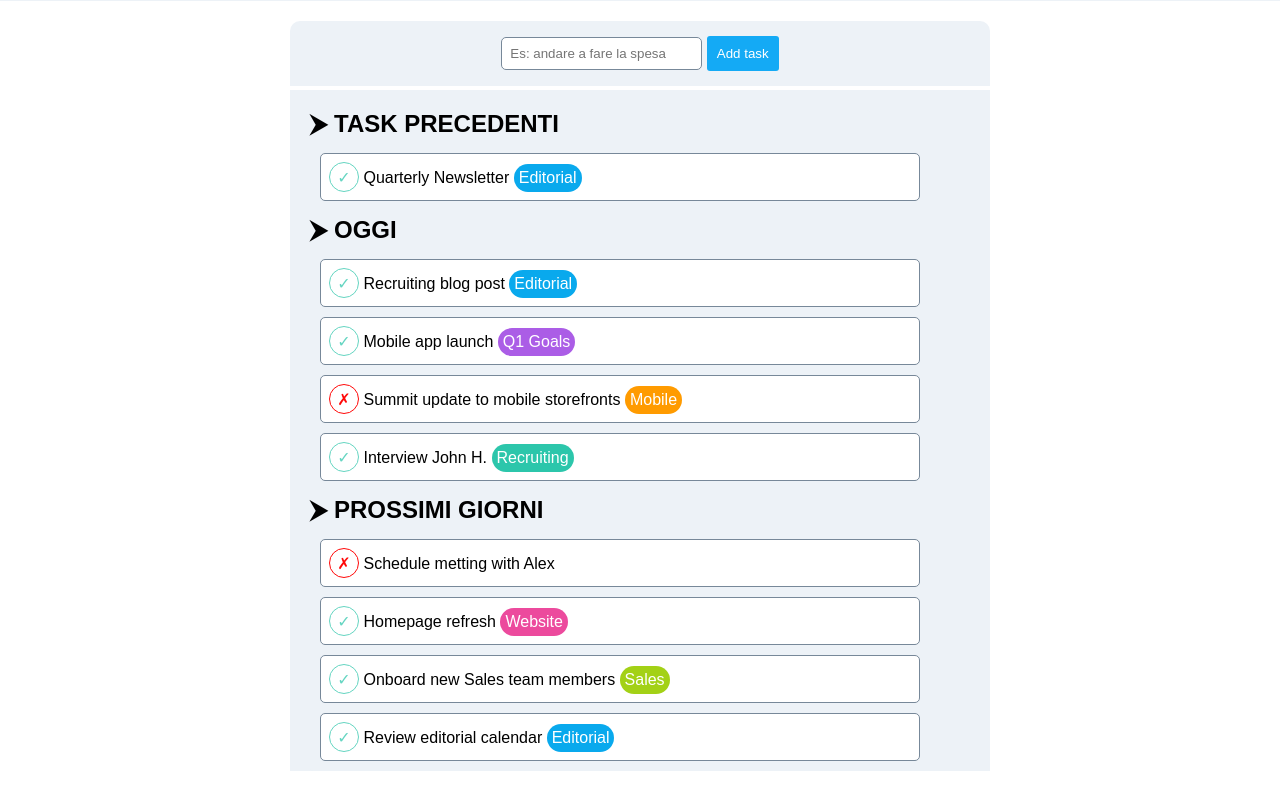
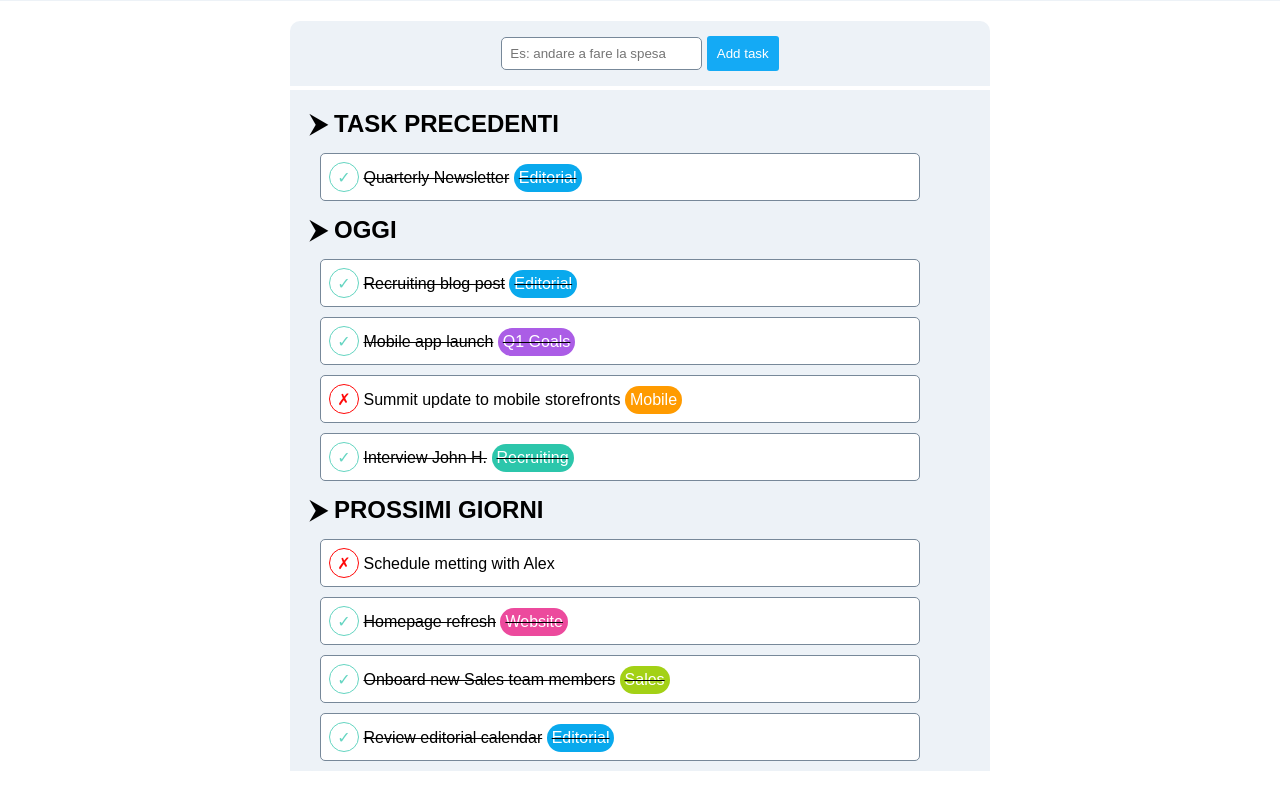
Before and after one commit to lucasens1/html-css-toboolist, a plain HTML site: page index.html in a window 1280 px wide. Shown: the part 66-857 px from the top of the page. Drawn offline with Linux system fonts and the light colour scheme.

Commit message:
add: lista annidata completa con stile corretto

```diff
--- a/css/style.css
+++ b/css/style.css
@@ -73,9 +73,10 @@ h2{
 
 .subject{
     padding: 5px;
-    color: white;
     border-radius: 20px;
 }
+
+
 
 .check{
     height: 30px;
@@ -87,6 +88,9 @@ h2{
 }
 
 /*Colori delle materie e delle task*/
+.subjectitle{
+    color: white;
+}
 
 .yes{
     color: #64d5c1 ;
@@ -130,3 +134,16 @@ h2{
 }
 
 /* Linethrough */
+
+.okay{
+    text-decoration: line-through;
+}
+
+.subject.mobile.okay,
+.subject.edit.okay,
+.subject.website.okay,
+.subject.sales.okay,
+.subject.goals.okay,
+.subject.recruits.okay{
+    text-decoration: line-through;
+}
--- a/index.html
+++ b/index.html
@@ -35,8 +35,8 @@
                         <li>
                             <ul class="oldlist">
                                 <li><div class="check yes">&check;</div></li>
-                                <li><div class="object">Quarterly   Newsletter</div></li>
-                                <li><div class="subject edit">Editorial</div></li>
+                                <li><div class="object okay">Quarterly   Newsletter</div></li>
+                                <li><div class="subject edit okay"><span class="subjectitle">Editorial</span></div></li>
                             </ul>
                         </li>
 
@@ -44,25 +44,25 @@
                         <li>
                             <ul class="todaylist">
                                 <li><div class="check yes">&check;</div></li>
-                                <li><div class="object">Recruiting blog post</div></li>
-                                <li><div class="subject edit">Editorial</div></li>
+                                <li><div class="object okay">Recruiting blog post</div></li>
+                                <li><div class="subject edit okay"><span class="subjectitle">Editorial</span></div></li>
                             </ul>
                             <ul class="todaylist">
                                 <li><div class="check yes">&check;</div></li>
-                                <li><div class="object">Mobile app launch</div></li>
-                                <li><div class="subject goals">Q1 Goals</div></li>
+                                <li><div class="object okay">Mobile app launch</div></li>
+                                <li><div class="subject goals okay"><span class="subjectitle">Q1 Goals</span></div></li>
                             </ul>
 
                             <ul class="todaylist">
                                 <li><div class="check nope">&cross;</div></li>
-                                <li><div class="object">Summit update to mobile storefronts</div></li>
-                                <li><div class="subject mobile">Mobile</div></li>
+                                <li><div class="object ">Summit update to mobile storefronts</div></li>
+                                <li><div class="subject mobile"><span class="subjectitle">Mobile</span></div></li>
                             </ul>
 
                             <ul class="todaylist">
                                 <li><div class="check yes">&check;</div></li>
-                                <li><div class="object">Interview John H.</div></li>
-                                <li><div class="subject recruits">Recruiting</div></li>
+                                <li><div class="object okay">Interview John H.</div></li>
+                                <li><div class="subject recruits okay"><span class="subjectitle">Recruiting</span></div></li>
                             </ul>
                         </li>
 
@@ -76,39 +76,23 @@
 
                             <ul class="nextlist">
                                 <li><div class="check yes">&check;</div></li>
-                                <li><div class="object">Homepage refresh</div></li>
-                                <li><div class="subject website">Website<div></li>
+                                <li><div class="object okay">Homepage refresh</div></li>
+                                <li><div class="subject website okay"><span class="subjectitle">Website</span><div></li>
                             </ul>
 
                             <ul class="nextlist">
                                 <li><div class="check yes">&check;</div></li>
-                                <li><div class="object">Onboard new Sales team members</div></li>
-                                <li><div class="subject sales">Sales<div></li>
+                                <li><div class="object okay">Onboard new Sales team members</div></li>
+                                <li><div class="subject sales okay"><span class="subjectitle">Sales</span><div></li>
                             </ul>
 
                             <ul class="nextlist">
                                 <li><div class="check yes">&check;</div></li>
-                                <li><div class="object">Review editorial calendar</div></li>
-                                <li><div class="subject edit">Editorial<div></li>
+                                <li><div class="object okay">Review editorial calendar</div></li>
+                                <li><div class="subject edit okay"><span class="subjectitle">Editorial</span><div></li>
                             </ul>
 
                         </li>
-               <!-- <div class="tasklist">
-                    <h2> &rightarrow; OGGI</h2>
-                    <ul class="todaylist">
-                        <li><div class="check yes">&check;</div></li>
-                        <li><div class="object">Quarterly Newsletter</div></li>
-                        <li><div class="subject edit">Editorial</div></li>
-                    </ul>
-                </div>
-                <div class="tasklist">
-                    <h2>&DownArrow; OGGI</h2>
-                    <ul class="tomorrowlist">
-                        <li><div class="check yes">&check;</div></li>
-                        <li><div class="object">Quarterly Newsletter</div></li>
-                        <li><div class="subject edit">Editorial</div></li>
-                    </ul>
-                -->
                 </ul>
                 <!-- /Lista annidata impegni -->
             </div>
```
